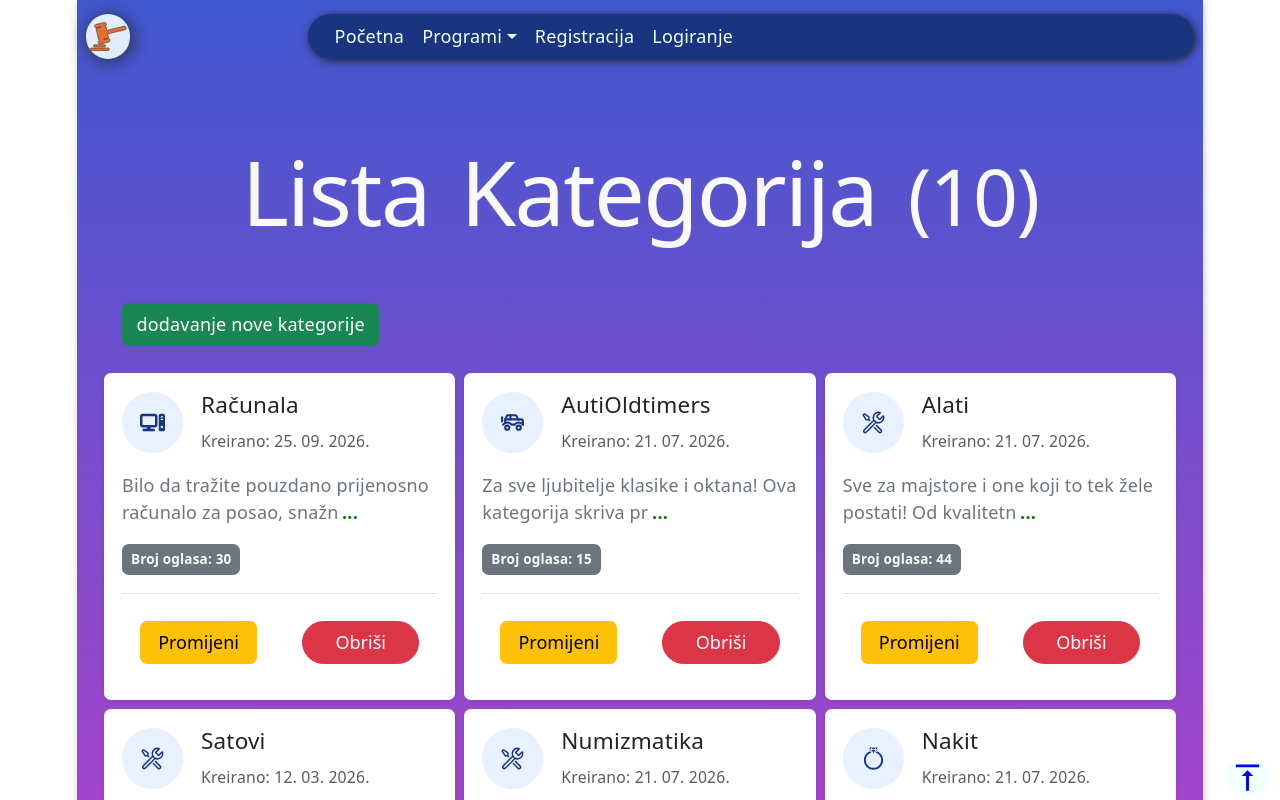
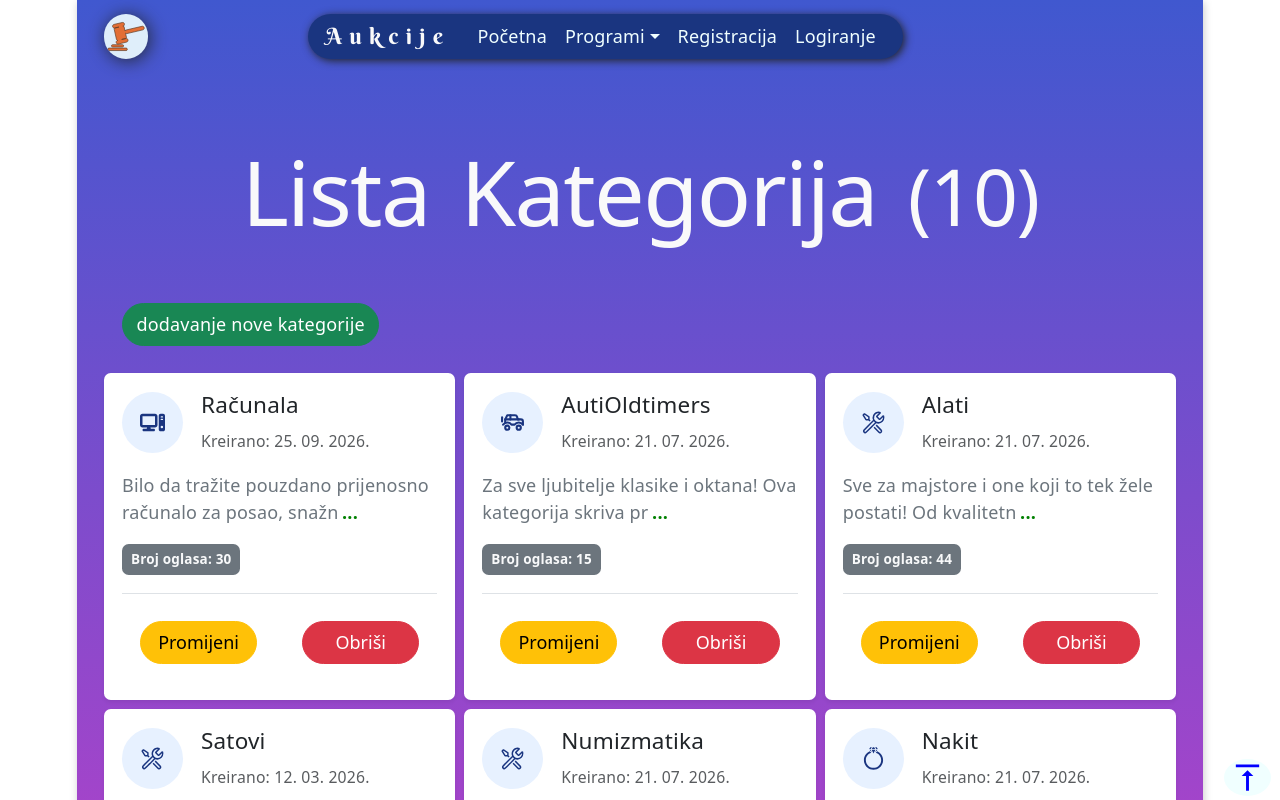
Before and after one commit to androwebgraphic/Aukcije, a React (Vite) app: page /kategorije in a window 1280 px wide. Shown: the top 800 px of the page. Built offline with nearby package versions, Linux system fonts and the light colour scheme.

Commit message:
ispravke app css

```diff
--- a/src/App.css
+++ b/src/App.css
@@ -75,17 +75,16 @@ header{
 
 
 }
-.navbar-brand{
-  display: none;}
+
 /* h1 { font-size: var(--font-h1); line-height: var(--lh-heading); } */
  .navbar-brand {
   /* margin-left: auto; */
   /* width: 20%; */
 
-  text-align: center;
+  text-align: left;
   font-family: "BerkshireSwash-Regular", sans-serif;
   color: #f9f9fa;
-   letter-spacing: .8rem;
+   letter-spacing: .4rem;
 }
 .container h1, h2{
   text-align: center;
@@ -120,6 +119,7 @@ p.storage{
 .logo {
   /* float: left; */
   margin-right: .5rem;
+  margin-left:1rem;
   margin-bottom: 1rem;
   /* padding: .5rem; */
   border-radius: 50%;
@@ -136,6 +136,7 @@ box-shadow: .1rem .1rem 1rem;
 
 .navbar {
 margin-bottom: 1rem;
+margin-right: auto;
  padding: 0 1rem 0 1rem;
   background-color:var(--main-color);
   border-radius: 2rem;
@@ -221,6 +222,7 @@ button[type='submit']{
 }
 .btn{
   margin: 1rem;
+    border-radius: 1.7rem;
 }
 .btn.btn-danger{
    border-radius: 1.7rem;
@@ -250,9 +252,7 @@ footer{
   float: left;
   background-color: azure;
   }
-.navbar-brand{
-  display: none;
-}
+
 }
 
 
```
Also changed, not shown: src/components/UI/Kartica.jsx (deleted, +0 -23 lines).
